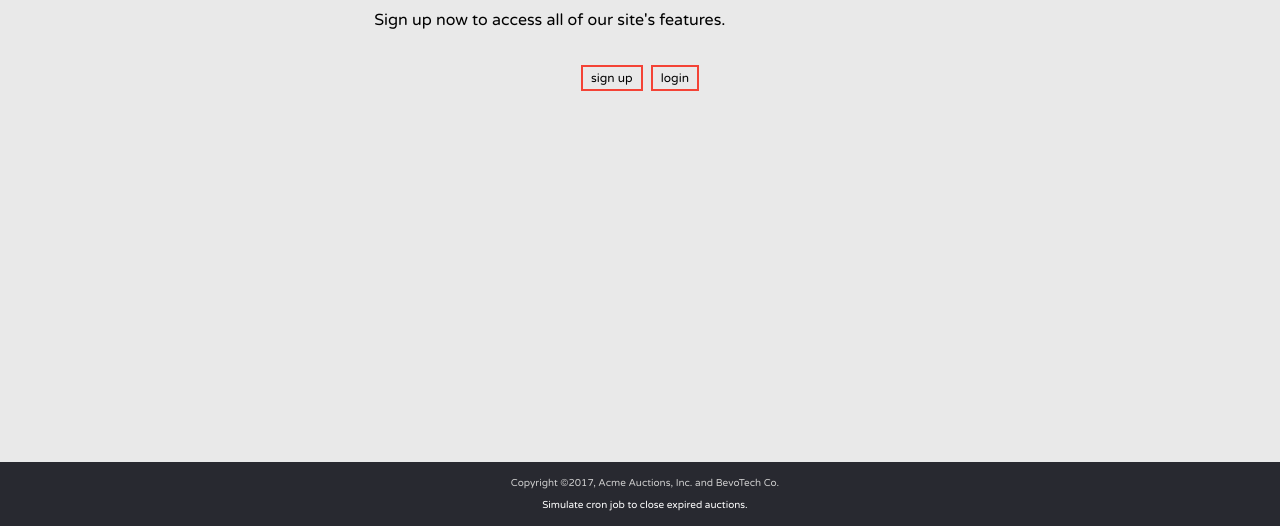
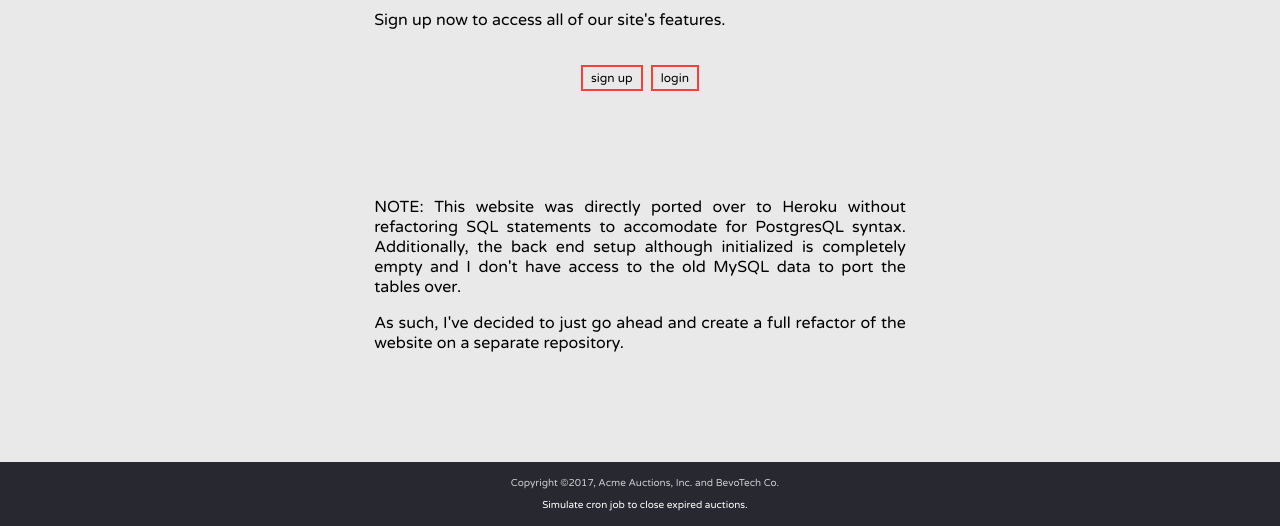
Before and after one commit to ShreyaKalaria/Auction-Website, a PHP site: page / in a window 1280 px wide. Shown: the part 274-800 px from the top of the page. Run offline with PHP 8.4, Linux system fonts and the light colour scheme.

Commit message:
Unable to port, will refactor in separate respoitory

```diff
--- a/index.php
+++ b/index.php
@@ -35,6 +35,16 @@ session_destroy();
                 <input type="submit" value="login"/>
             </form>
         </div>
+        <p>
+        NOTE: This website was directly ported over to Heroku
+        without refactoring SQL statements to accomodate for PostgresQL syntax.
+        Additionally, the back end setup although initialized is completely empty
+        and I don't have access to the old MySQL data to port the tables over.
+        </p>
+        <p>
+        As such, I've decided to just go ahead and
+        create a full refactor of the website on a separate repository.
+        </p>
     </div>
 
     <div id="footer">
```
